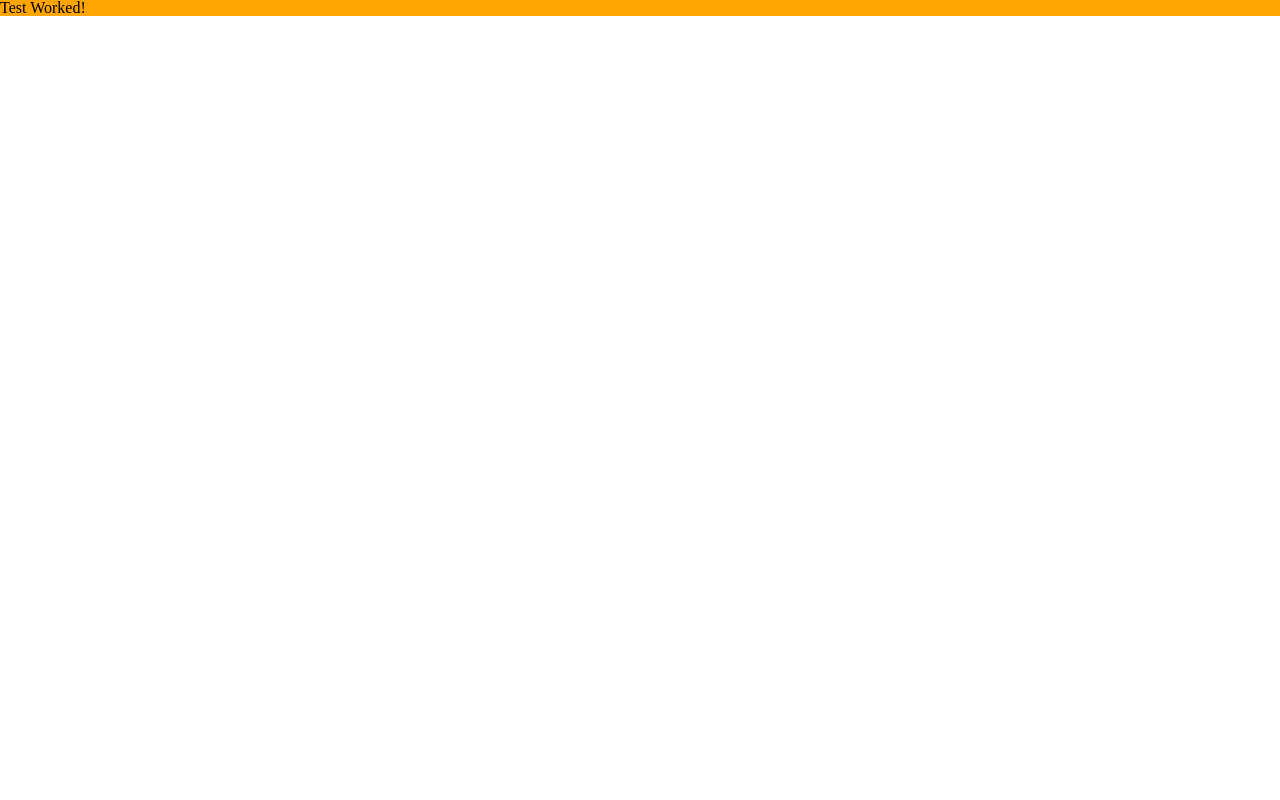
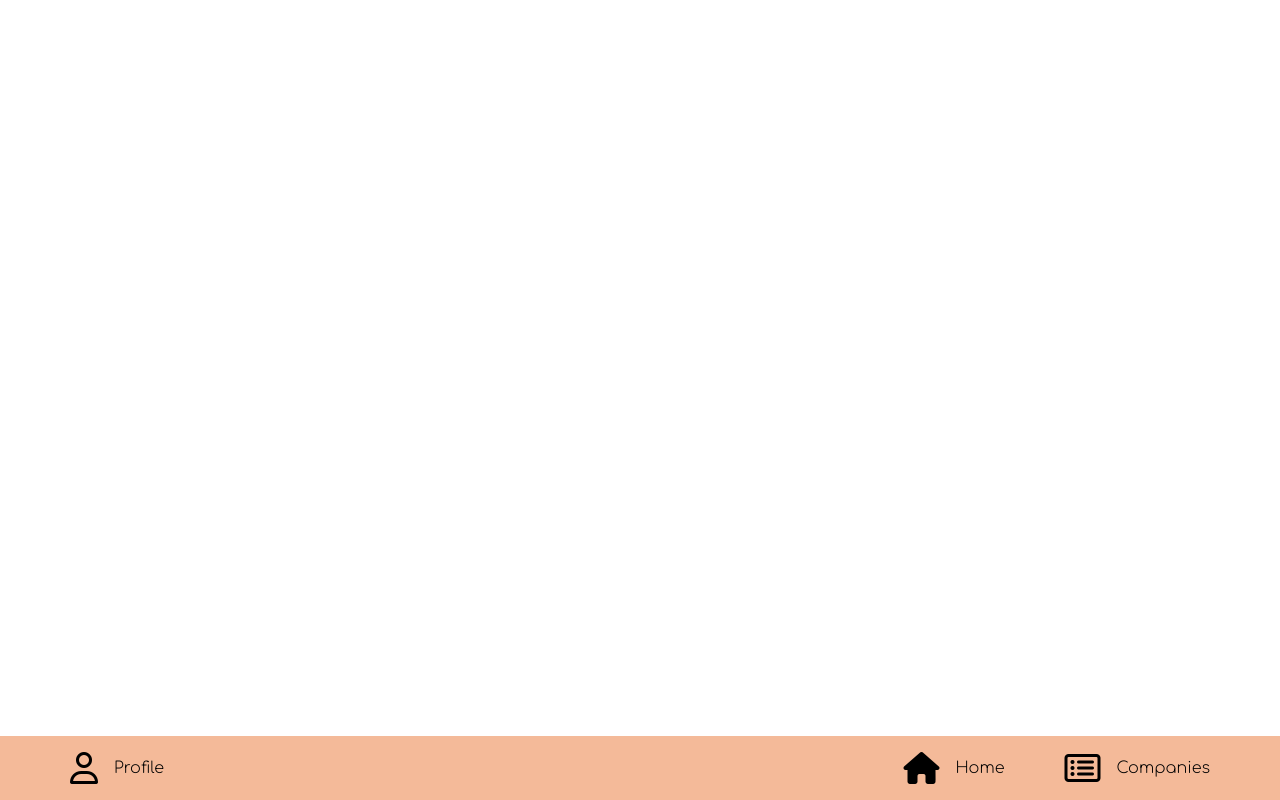
Before and after one commit to HashimSyedUBC/syde-tracker-app, a Next.js app: page / in a window 1280 px wide. Built offline with nearby package versions, Linux system fonts and the light colour scheme.

Commit message:
finished footer component for desktop size

```diff
--- a/package.json
+++ b/package.json
@@ -10,9 +10,9 @@
     "export": "next export"
   },
   "dependencies": {
-    "@fortawesome/fontawesome-svg-core": "^6.1.1",
+    "@fortawesome/fontawesome-svg-core": "^6.4.2",
     "@fortawesome/free-brands-svg-icons": "^6.1.1",
-    "@fortawesome/free-solid-svg-icons": "^6.1.1",
+    "@fortawesome/free-solid-svg-icons": "^6.4.2",
     "@fortawesome/react-fontawesome": "^0.2.0",
     "@types/gtag.js": "^0.0.12",
     "chart.js": "^3.9.1",
--- a/pages/index.tsx
+++ b/pages/index.tsx
@@ -1,7 +1,11 @@
-import * as Styled from '../styles/globalStyles';
+import { Footer } from '../src/components/footerNavBar';
+import * as Styled from '../styles/homepageStyles';
 
 export default function Home() {
   return (
-    <Styled.NewDiv>Test Worked!</Styled.NewDiv>
+    <Styled.NewPage>
+      <Footer />
+
+    </Styled.NewPage>
   );
 }
--- /dev/null
+++ b/src/components/Button/styles.ts
@@ -0,0 +1,25 @@
+import styled from "styled-components";
+import { toRem } from "../../../src/utils/toRem";
+import { fonts, colors } from "../../../styles/theme";
+
+type ButtonLinkWrapperProps = {
+  width: string;
+};
+
+export const ButtonTextWrapper = styled.p`
+  ${({ theme }) => (theme === "TextBoxHome" ? fonts.H200 : fonts.H100)};
+  padding-left: ${toRem(10)}; ;
+`;
+
+export const ButtonLinkWrapper = styled.a<ButtonLinkWrapperProps>`
+  width: ${({ width }) => width};
+  min-width: ${toRem(140)};
+  text-decoration: none;
+  margin-top: -5px;
+`;
+
+export const ButtonIcon = styled.i`
+  font-size: ${({ theme }) =>
+    theme === "TextBoxHome" ? toRem(20) : toRem(16)};
+  padding-right: ${toRem(10)}; ;
+`;
--- /dev/null
+++ b/src/components/ButtonAnimation/styles.ts
@@ -0,0 +1,74 @@
+import styled from "styled-components";
+import { colors, fonts } from "../../../styles/theme";
+import { toRem } from "../../utils/toRem";
+
+type ButtonProps = {
+  readonly theme?: string;
+};
+
+type BackgroundAnimationProps = {
+  readonly theme?: string;
+};
+
+export const BackgroundAnimation = styled.div<BackgroundAnimationProps>`
+  position: absolute;
+  transition: all 0.2s linear;
+  z-index: -2;
+  width: 100%;
+  height: 100%;
+  background: ${({ theme }) =>
+    theme === "TextSection" ? colors.defaultPeach : colors.defaultPeach};
+`;
+
+export const ButtonStyled = styled.button<ButtonProps>`
+  z-index: 0;
+  border: none;
+  width: 100%;
+  cursor: pointer;
+  position: relative;
+  display: flex;
+  align-items: center;
+  justify-content: space-between;
+  text-transform: uppercase;
+  transition: all 0.2s linear;
+  overflow: hidden;
+  background: ${colors.defaultGreen};
+  color: ${({ theme }) =>
+    theme === "TextSection" ? colors.defaultPeach : colors.defaultWhite};
+  border-bottom: ${({ theme }) =>
+    theme === "TextSection" ? `1px solid ${colors.lightGreen}` : ""};
+  p {
+    transition: all 0.2s linear;
+  }
+  i {
+    transition: all 0.2s linear;
+    margin: 0 0 0 ${toRem(10)};
+  }
+
+  ${BackgroundAnimation} {
+    transform: translateY(-100%);
+  }
+
+  padding: ${toRem(16)} 0;
+
+  &:hover {
+    padding: ${toRem(16)} ${toRem(16)} ${toRem(16)} 0;
+    transition: all 0.2s linear;
+    color: ${colors.defaultGreen};
+    p {
+      transition: all 0.2s linear;
+      padding: 0 0 0 ${toRem(16)};
+    }
+    i {
+      transition: all 0.2s linear;
+    }
+    ${BackgroundAnimation} {
+      transform: translateY(0%);
+    }
+  }
+
+  &:disabled {
+    color: ${colors.lightGreyPurple};
+    border: none;
+  }
+`;
--- /dev/null
+++ b/src/components/footerNavBar/index.tsx
@@ -0,0 +1,30 @@
+import * as Styled from './styles';
+
+export const Footer = () => (
+  <Styled.FooterWrapper>
+    <Styled.InnerFooterWrapper>
+      <Styled.FooterIconWrapper>
+        <Styled.StyledButton>
+          <Styled.IconWrapper>
+            <Styled.IconStyled className="fa-regular fa-user" />
+            Profile
+          </Styled.IconWrapper>
+        </Styled.StyledButton>
+      </Styled.FooterIconWrapper>
+      <Styled.FooterIconWrapper>
+        <Styled.StyledButton>
+          <Styled.IconWrapper>
+            <Styled.IconStyled className="fa-solid fa-house" />
+            Home
+          </Styled.IconWrapper>
+        </Styled.StyledButton>
+        <Styled.StyledButton>
+          <Styled.IconWrapper>
+            <Styled.IconStyled className="fa-regular fa-rectangle-list" />
+            Companies
+          </Styled.IconWrapper>
+        </Styled.StyledButton>
+      </Styled.FooterIconWrapper>
+    </Styled.InnerFooterWrapper>
+  </Styled.FooterWrapper>
+);
--- /dev/null
+++ b/src/components/footerNavBar/styles.ts
@@ -0,0 +1,57 @@
+import styled from 'styled-components';
+import { colors, fonts } from '../../../styles/theme';
+
+export const FooterWrapper = styled.div`
+    height: 48px;
+    @media (min-width: 1080px) {
+        height: 64px;
+    }
+    display: flex;
+    width: 100%;
+    background-color: ${colors.mainColor};
+    justify-content: center;
+    align-content: center;
+    position: fixed;
+    left: 0;
+    bottom: 0;
+    text-align: center;
+`;
+
+export const InnerFooterWrapper = styled.div`
+    display: flex;
+    align-items: center;
+    min-width: 100%;
+    padding-left: 64px;
+    padding-right: 64px;
+    justify-content: space-between;
+`;
+
+export const FooterIconWrapper = styled.span`
+    display: flex;
+    gap: 24px;
+    @media (min-width: 1080px) {
+        gap: 48px;
+    }
+`;
+
+export const IconStyled = styled.i`
+    font-size: 24px;
+    @media (min-width: 1080px) {
+        font-size: 32px;
+    }
+`;
+
+export const IconWrapper = styled.div`
+    ${fonts.H300};
+    display: flex;
+    align-items: center;
+    gap: 16px;
+`;
+
+export const StyledButton = styled.button`
+    background-color: ${colors.mainColor};
+    border: none;
+    &:hover {
+        color: white;
+    }
+`;
--- a/styles/fonts.css
+++ b/styles/fonts.css
@@ -1,3 +1,7 @@
 @font-face {
-
-}
+    font-family: "comfortaa";
+    src: url("../public/fonts/comforta.ttf") format("truetype");
+    font-display: auto;
+    font-weight: 300;
+    font-style: normal;
+  }
--- a/styles/globalStyles.ts
+++ /dev/null
@@ -1,6 +0,0 @@
-import styled from 'styled-components';
-
-export const NewDiv = styled.div`
-    min-width: 1000px;
-    background-color: orange;
-`;
--- /dev/null
+++ b/styles/homepageStyles.ts
@@ -0,0 +1,14 @@
+import styled from 'styled-components';
+
+export const NewPage = styled.div`
+    display: flex;
+    flex-direction: column;
+    min-height: 100vh;
+`;
+
+export const WholePageWrapper = styled.div`
+    display: grid;
+    margin: 64px;
+    grid-template-columns: 1fr 1fr;
+    grid-gap: 48px;
+`;
--- /dev/null
+++ b/styles/theme.ts
@@ -0,0 +1,96 @@
+import { toRem } from '../src/utils/toRem';
+
+export const colors = {
+  mainColor: '#F4BA99',
+};
+
+export const fonts = {
+  fontName: {
+    H12: `font-size: ${toRem(
+      12,
+    )}; font-weight: bold; font-family: comfortaa;`,
+  },
+  H1000: `font-size: ${toRem(
+    96,
+  )}; font-weight: 300; font-family: comfortaa; line-height: ${toRem(96)};`,
+  H900: `font-size: ${toRem(
+    72,
+  )}; font-weight: 300; font-family: comfortaa; line-height: ${toRem(96)};`,
+  H800: `font-size: ${toRem(
+    64,
+  )}; font-weight: 300; font-family: comfortaa; line-height: ${toRem(96)};`,
+  H700: `font-size: ${toRem(
+    40,
+  )}; font-weight: 300; font-family: comfortaa; line-height: ${toRem(56)};`,
+  H601: `font-size: ${toRem(
+    32,
+  )}; font-weight: 500; font-family: comfortaa; line-height: ${toRem(48)};`,
+  H600: `font-size: ${toRem(
+    32,
+  )}; font-weight: 300; font-family: comfortaa; line-height: ${toRem(48)};`,
+  H500: `font-size: ${toRem(
+    24,
+  )}; font-weight: 300; font-family: comfortaa; line-height: ${toRem(36)};`,
+  H400: `font-size: ${toRem(
+    20,
+  )}; font-weight: 300; font-family: comfortaa; line-height: ${toRem(32)};`,
+  H300: `font-size: ${toRem(
+    16,
+  )}; font-weight: 300; font-family: comfortaa; line-height: ${toRem(24)};`,
+  H200: `font-size: ${toRem(
+    16,
+  )}; font-weight: 100; font-family: comfortaa; line-height: ${toRem(24)};`,
+  H100: `font-size: ${toRem(
+    12,
+  )}; font-weight: 300; font-family: comfortaa; line-height: ${toRem(16)};`,
+  subtitle: `font-size: ${toRem(20)}; font-weight: 300; font-family: comfortaa;`,
+  body: `font-size: ${toRem(
+    20,
+  )}; font-weight: 300; font-family: comfortaa; line-height: ${toRem(32)};`,
+  bodyCloudDesc: `font-size: ${toRem(
+    18,
+  )}; font-weight: 300; font-family: comfortaa; line-height: ${toRem(28)};`,
+  bodyLarge: `font-size: ${toRem(
+    16,
+  )}; font-weight: 300; font-family: comfortaa; line-height: ${toRem(24)};`,
+  bodyMedium: `font-size: ${toRem(14)}; font-weight: 300; font-family: comfortaa;`,
+  bodySmall: `font-size: ${toRem(
+    12,
+  )}; font-weight: 300; font-family: comfortaa; line-height: ${toRem(16)};`,
+  cloudOps: {
+    CoH900: `font-size: ${toRem(
+      72,
+    )}; font-weight: 800; font-family: big-caslon-fb; line-height: ${toRem(
+      96,
+    )};`,
+    CoH700: `font-size: ${toRem(
+      40,
+    )}; font-weight: 800; font-family: big-caslon-fb; line-height: ${toRem(
+      56,
+    )};`,
+    CoH300: `font-size: ${toRem(
+      32,
+    )}; font-weight: 800; font-family: big-caslon-fb; line-height: ${toRem(
+      48,
+    )};`,
+    CoH500: `font-size: ${toRem(
+      24,
+    )}; font-weight: 500; font-family: comfortaa; line-height: ${toRem(36)};`,
+    CoH400: `font-size: ${toRem(
+      20,
+    )}; font-weight: 800; font-family: big-caslon-fb; line-height: ${toRem(
+      32,
+    )};`,
+    CoH600: `font-size: ${toRem(
+      20,
+    )}; font-weight: 500; font-family: comfortaa; line-height: ${toRem(32)};`,
+    CoBodyLarge: `font-size: ${toRem(
+      18,
+    )}; font-weight: 300; font-family: comfortaa; line-height: ${toRem(28)};`,
+  },
+};
+
+export const breakpoints = {
+  tablet: '1080px',
+  desktop: '1920px',
+};
```
Also changed, not shown: src/components/Button/index.tsx (added, +37 -0 lines), src/components/ButtonAnimation/index.tsx (added, +28 -0 lines), public/fonts/comforta.ttf (added), 1 other file (tests, documents, lock files or other folders).
